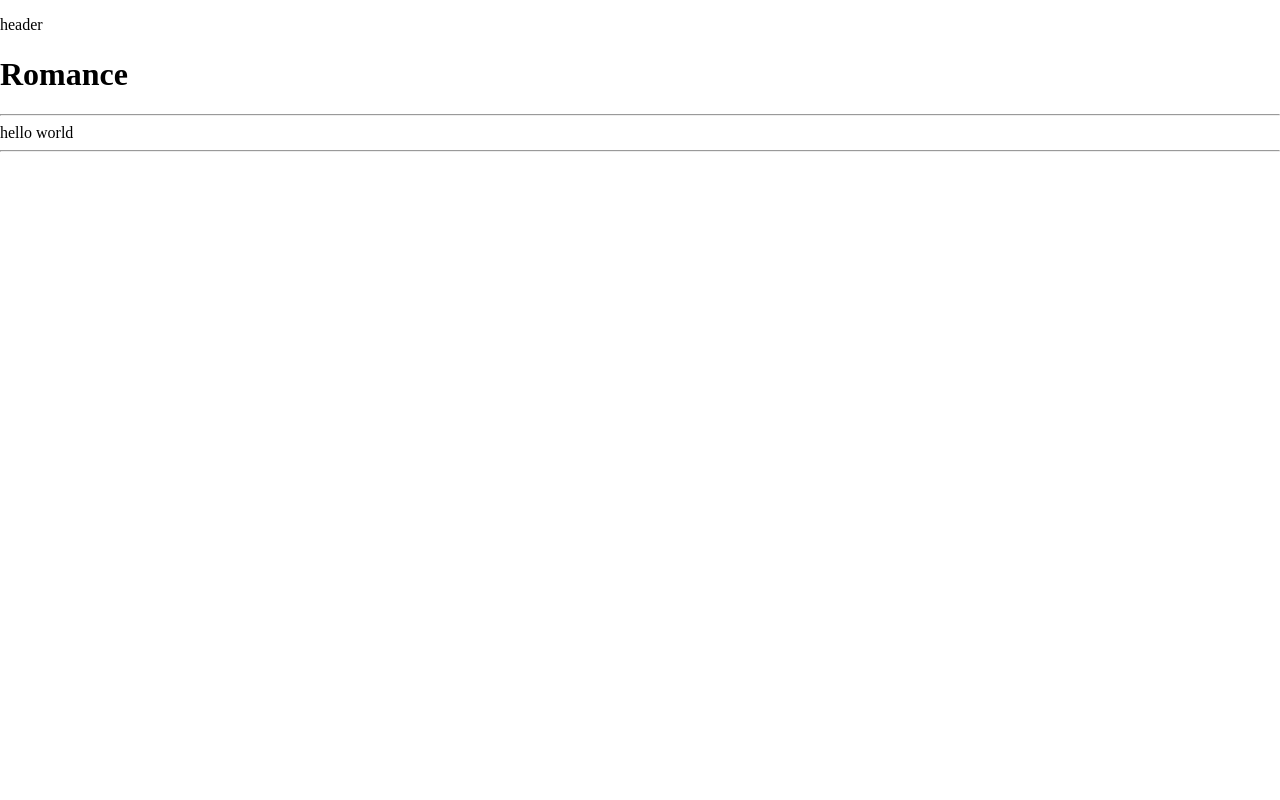
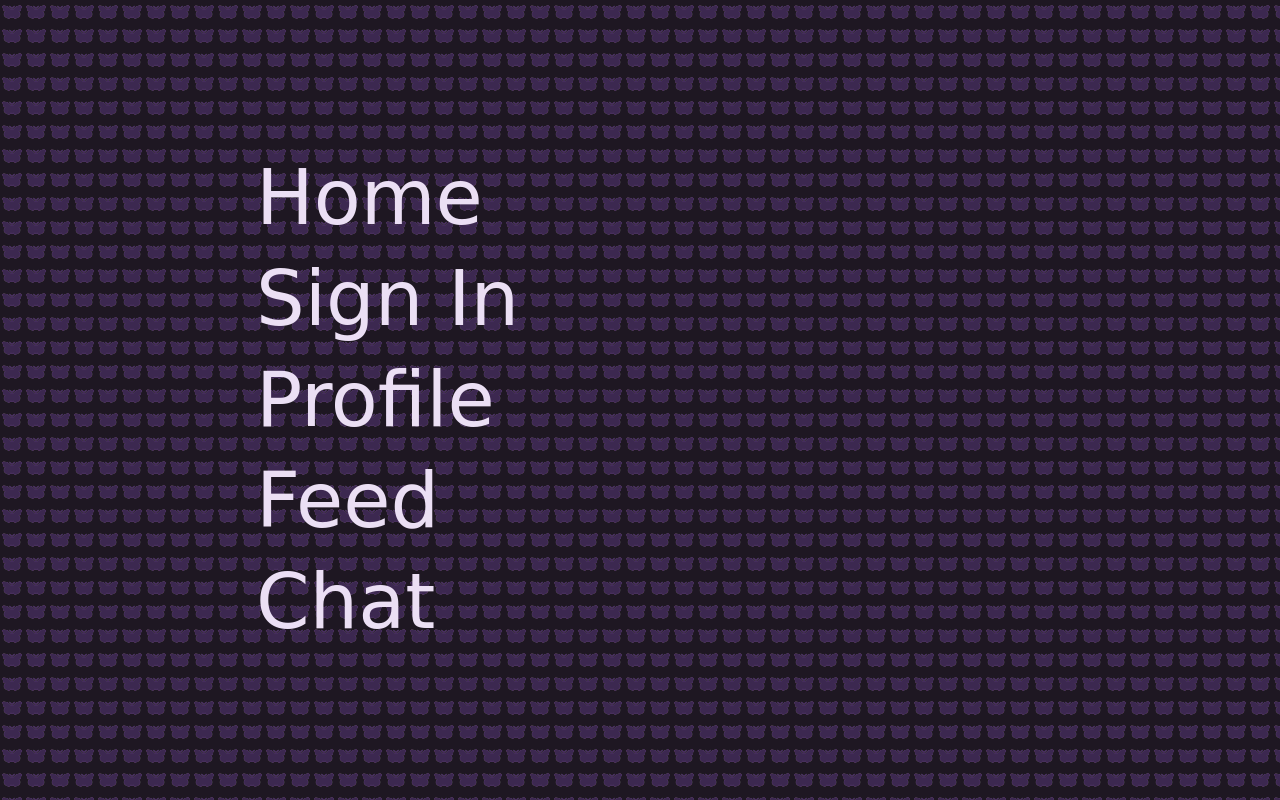
Before and after one commit to emma-gl/Flutter, a website: page webpage/index.html in a window 1280 px wide. Drawn offline with nearby package versions, Linux system fonts and the light colour scheme; a web font is replaced by a local one.

Commit message:
homepage

```diff
--- a/webpage/index.html
+++ b/webpage/index.html
@@ -7,20 +7,19 @@
     <meta name="description" content="Romance - Group Dating Site" />
     <title>Romance</title>
     <link rel="stylesheet" href="https://cdnjs.cloudflare.com/ajax/libs/normalize/8.0.1/normalize.min.css" />
-    <link rel="stylesheet" href="./styles/main_style.css" />
+    <link rel="stylesheet" href="./styles/style.css" />
 </head>
 
 <body>
-    <header>
-        <p>header</p>
-    </header>
-    <div id="document-body-background">
-        <div id="document-body">
-            <h1>Romance</h1>
-            <hr>
-            <span>hello world</span>
-            <hr>
+    <div id="menu">
+        <div id="menu-items">
+            <a href="./index.html" class="menu-item">Home</a>
+            <a href="./sign-in/sign-in.html" class="menu-item">Sign In</a>
+            <a href="./profile/profile.html" class="menu-item">Profile</a>
+            <a href="./feed/feed.html" class="menu-item">Feed</a>
+            <a href="./chat/chat.html" class="menu-item">Chat</a>
         </div>
+        <div id="menu-background-pattern"></div>
     </div>
 </body>
 
--- a/webpage/styles/style.css
+++ b/webpage/styles/style.css
@@ -0,0 +1,78 @@
+@import url('https://fonts.googleapis.com/css2?family=Nabla&family=Rubik+80s+Fade&display=swap');
+
+
+:root {
+    --text-deco: 'Nabla', cursive;
+
+    --color-1: #3838a6;
+    --color-2: #3e3e66;
+    --color-3: #d16c37;
+    --color-4: #e29948;
+    --color-5: #ebdff4;
+    --color-6: #916faf;
+    --color-7: #452c57;
+    --color-8: #120B16;
+}
+
+body {
+    background-color: var(--color-8);
+    margin: 0px;
+}
+
+#menu-items {
+    margin-left: clamp(4rem, 20vw, 48rem);
+    position: relative;
+    z-index: 3;
+}
+
+#menu-items:hover>.menu-item {
+    opacity: 0.3;
+}
+
+#menu-items:hover>.menu-item:hover {
+    opacity: 1;
+}
+
+#menu {
+    height: 100vh;
+    display: flex;
+    align-items: center;
+}
+
+.menu-item {
+    color: var(--color-5);
+    font-size: clamp(2rem, 6vw, 6rem);
+    font-family: var(--text-deco);
+
+    display: block;
+    text-decoration: none;
+    padding: clamp(0.25rem, 0.5vw, 1rem) 0rem;
+
+    transition: opacity 250ms ease;
+}
+
+#menu-background-pattern {
+    width: 100vw;
+    height: 100vh;
+
+    background-image: url('../images/icons/butterfly.png');
+    background-position: 0% 0%;
+    background-size: 3vmin 3vmin;
+    filter: brightness(20);
+
+    position: absolute;
+    left: 0px;
+    top: 0px;
+    z-index: 1;
+}
+
+#menu-background-pattern::before {
+    content: "";
+    position: absolute;
+    top: 0;
+    left: 0;
+    width: 100%;
+    height: 100%;
+    background-color: rgba(69, 44, 87, 0.05);
+    z-index: 2;
+}
```
Also changed, not shown: webpage/chat/chat.html (added), webpage/feed/feed.html (added), webpage/images/icons/butterfly.png (added), webpage/images/icons/user.png (added), webpage/profile/profile.html (added), webpage/sign-in/sign-in.html (added), 1 other file.
